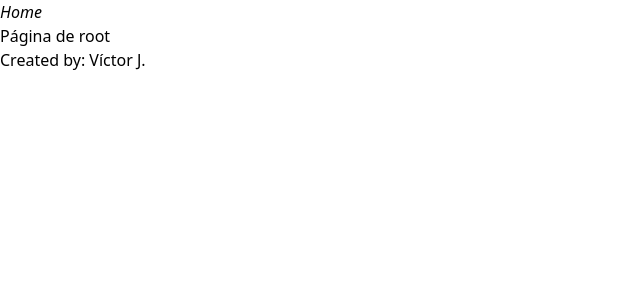
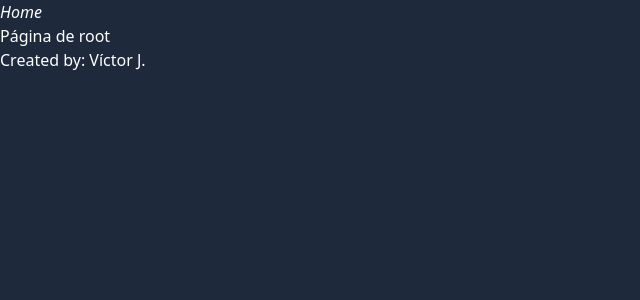
Before and after one commit to maximovj/Text2ArtJS, a React (Vite) app: page / in a window 1280 px wide. Shown: the top 300 px of the page, without its empty margins (0-640 px from the left). Built offline with nearby package versions, Linux system fonts and the light colour scheme.

Commit message:
* Se modifica el color de fondo

```diff
--- a/src/components/LayoutApp.jsx
+++ b/src/components/LayoutApp.jsx
@@ -3,7 +3,7 @@ import routes from "../routes/routes";
 
 const LayoutApp = () => {
     return (
-        <div className="container mx-auto">
+        <div className="container lg:w-11/12 mx-auto">
             <header className="py-2">
                 <nav className="py-2">
                     <ul>
@@ -15,7 +15,7 @@ const LayoutApp = () => {
                 <MainRoutes />
             </main>
             <footer>
-                <p className="text-center py-4 bg-black text-white">Created by: Víctor J.</p>
+                <p className="text-center py-4 bg-slate-800 text-white">Created by: Víctor J.</p>
             </footer>
         </div>
     )
--- a/src/main.css
+++ b/src/main.css
@@ -1,3 +1,7 @@
 @tailwind base;
 @tailwind components;
 @tailwind utilities;
+
+body {
+    @apply bg-slate-800 text-white
+}
```
